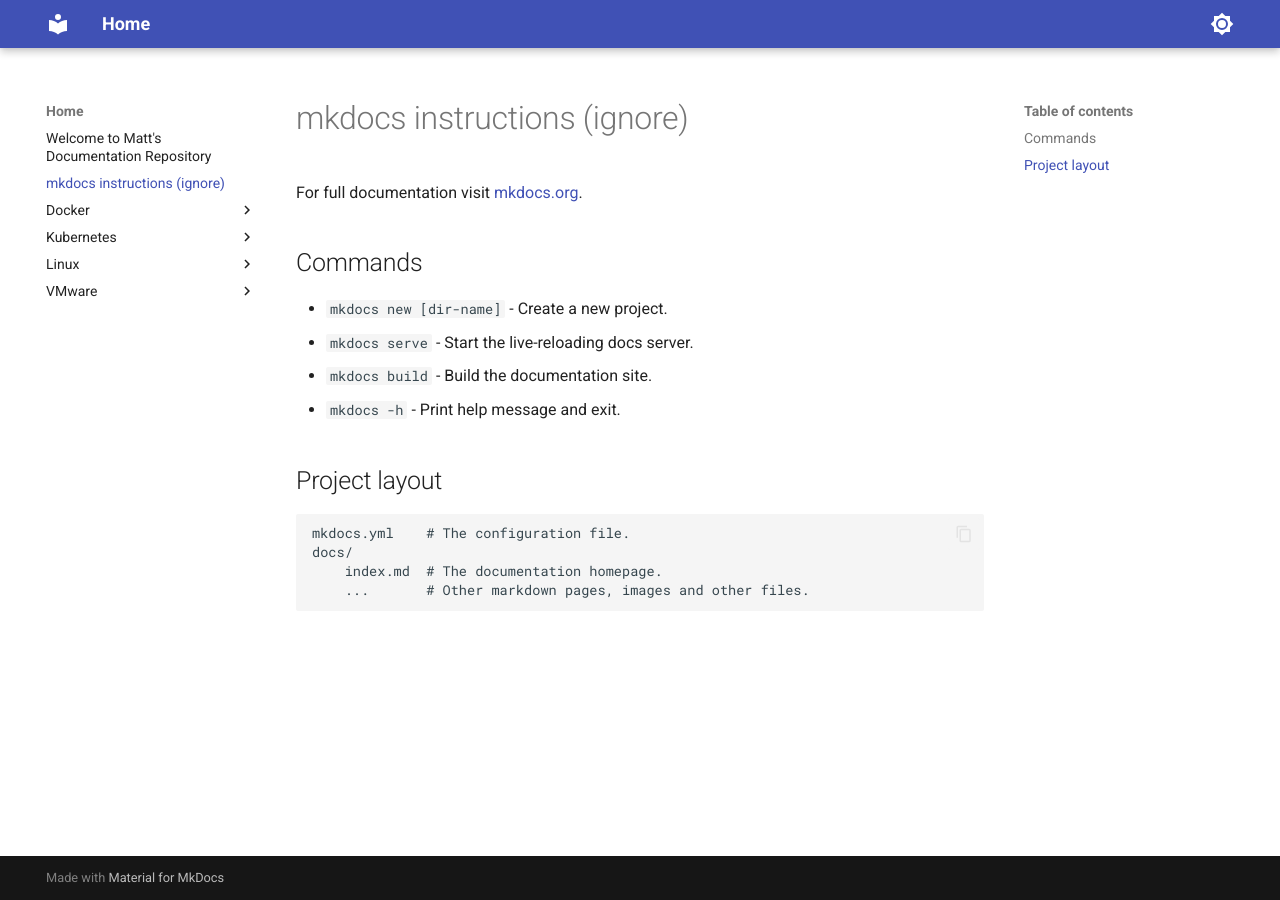
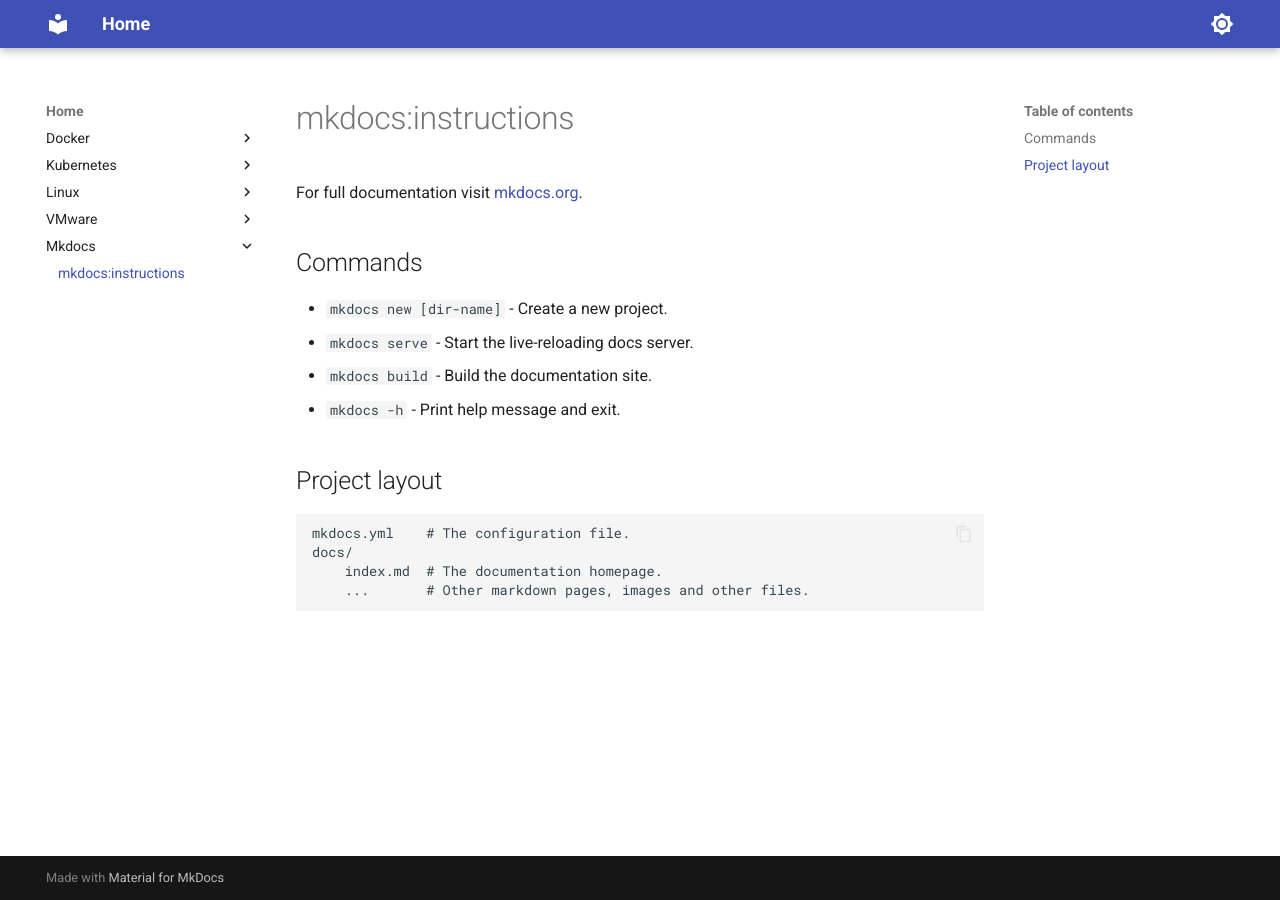
Before and after one commit to x86txt/documentation, an MkDocs documentation site: the page built from docs/mkdocs/instructions.md, in a window 1280 px wide. Built offline with MkDocs 1.6.1 and Material for MkDocs 9.7.7, drawn with Linux system fonts in a browser that asks for light colours.

Commit message:
latest updates

```diff
--- a/docs/index.md
+++ /dev/null
@@ -1 +0,0 @@
-# Welcome to Matt's Documentation Repository
--- a/docs/mkdocs.md
+++ b/docs/mkdocs/instructions.md
@@ -1,4 +1,4 @@
-# mkdocs instructions (ignore)
+# mkdocs:instructions
 
 For full documentation visit [mkdocs.org](https://www.mkdocs.org).
 
```
Also changed, not shown: docs/Linux/bash.md (added, +9 -0 lines), mkdocs.yml (line endings or trailing spaces).
